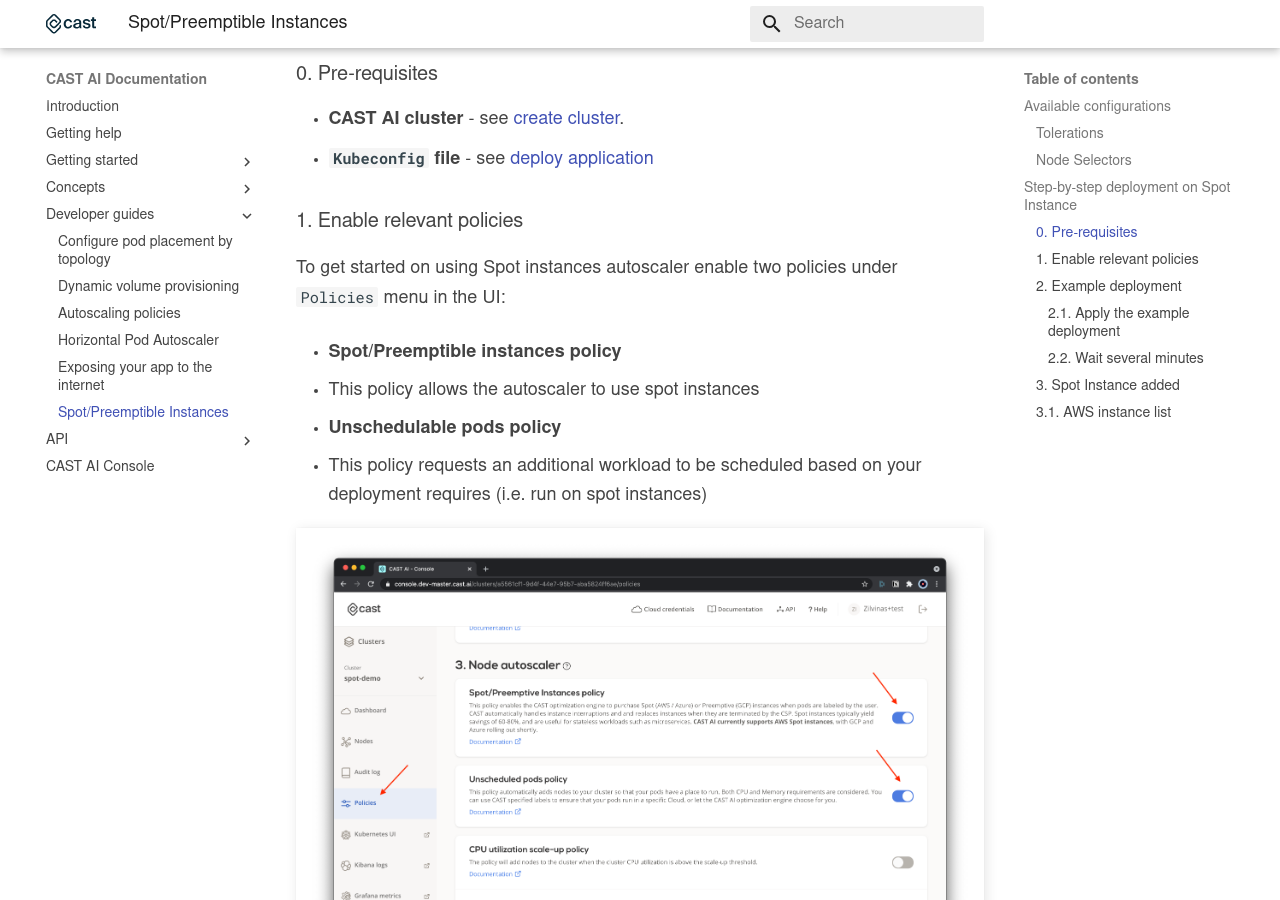
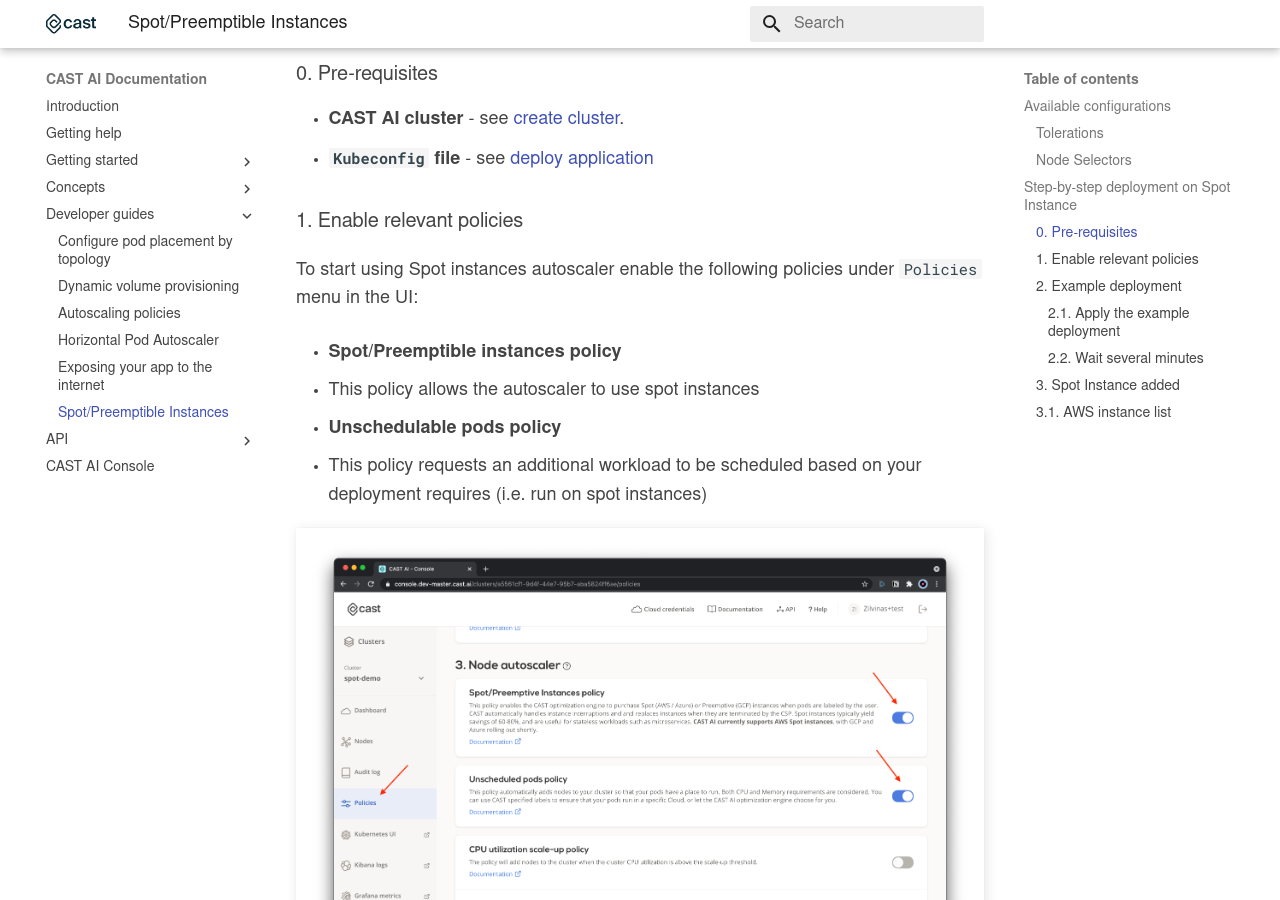
Before and after one commit to castai/docs, an MkDocs documentation site: the page built from docs/guides/node-autoscaler/spot-instances/spot.md, in a window 1280 px wide and 900 px high, scrolled down 1267 px. Built offline with MkDocs 1.6.1 and Material for MkDocs 9.7.7, drawn with Linux system fonts in a browser that asks for light colours; some web fonts are replaced.

Commit message:
Update spot.md

```diff
--- a/docs/guides/node-autoscaler/spot-instances/spot.md
+++ b/docs/guides/node-autoscaler/spot-instances/spot.md
@@ -49,7 +49,7 @@
 
 ### 1. Enable relevant policies
 
-To get started on using Spot instances autoscaler enable two policies under `Policies` menu in the UI:
+To start using Spot instances autoscaler enable the following policies under `Policies` menu in the UI:
 
 * **Spot/Preemptible instances policy**
   * This policy allows the autoscaler to use spot instances
```
